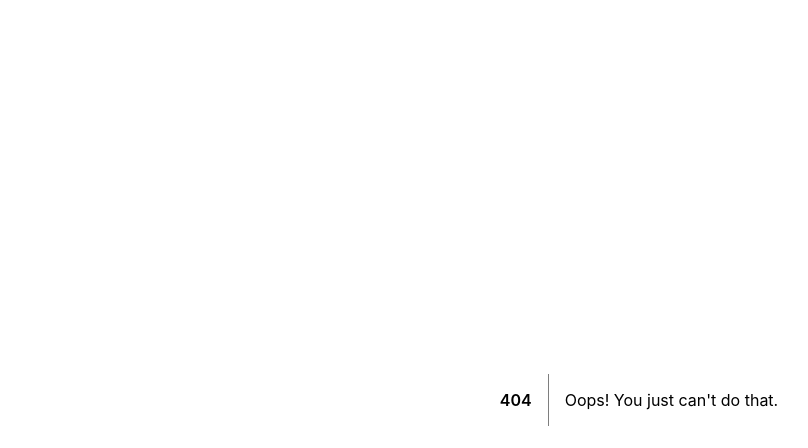
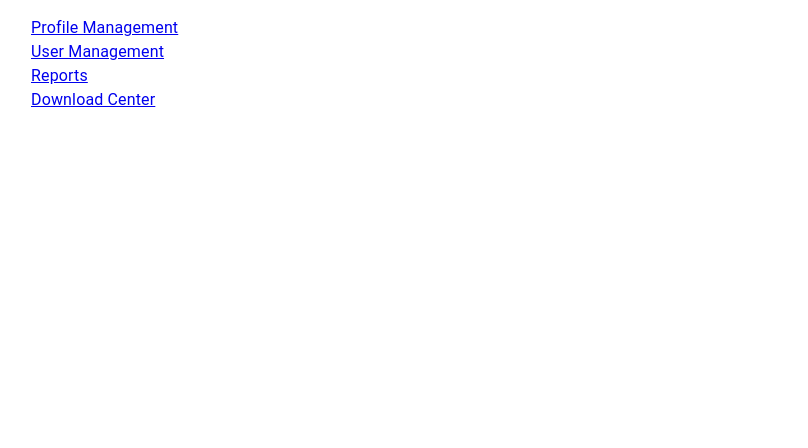
Before and after one commit to nithin-pb/frontend-freelance-7, a React (Create React App) app: page /admin in a window 1280 px wide. Shown: the top 448 px of the page, without its empty margins (9-817 px from the left). Built offline with nearby package versions, Linux system fonts and the light colour scheme.

Commit message:
package update

```diff
--- a/package.json
+++ b/package.json
@@ -3,6 +3,9 @@
     "version": "0.1.0",
     "private": true,
     "dependencies": {
+        "@emotion/react": "^11.10.6",
+        "@emotion/styled": "^11.10.6",
+        "@mui/material": "^5.12.1",
         "@testing-library/jest-dom": "^5.16.5",
         "@testing-library/react": "^13.4.0",
         "@testing-library/user-event": "^13.5.0",
@@ -42,8 +45,5 @@
             "last 1 firefox version",
             "last 1 safari version"
         ]
-  },
-  "devDependencies": {
-    "tailwindcss": "^3.3.1"
     }
 }
--- a/postcss.config.js
+++ /dev/null
@@ -1,6 +0,0 @@
-module.exports = {
-    plugins: {
-        tailwindcss: {},
-        autoprefixer: {},
-    },
-}
--- /dev/null
+++ b/src/components/AdminNavigation/index.scss
@@ -0,0 +1,11 @@
+nav {
+    width: 250px;
+
+    ul {
+        list-style: none;
+        li {
+            a {
+            }
+        }
+    }
+}
--- /dev/null
+++ b/src/components/AdminNavigation/index.tsx
@@ -0,0 +1,52 @@
+import { Link } from "react-router-dom"
+import { Typography } from "@mui/material"
+
+import "./index.scss"
+
+const navigationMenuItems = [
+    {
+        name: 'Profile Management',
+        link: '/admin/profile',
+        icon: ''
+    },
+    {
+        name: 'User Management',
+        link: '/admin/user',
+        icon: ''
+    },
+    {
+        name: 'Reports',
+        link: '/admin/reports',
+        icon: ''
+    },
+    {
+        name: 'Download Center',
+        link: '/admin/download-center',
+        icon: ''
+    },
+]
+
+
+export default function AdminNavigation() {
+    return (
+        <nav>
+            <div className="navigation-icon">
+            </div>
+            <ul>
+                {
+                    navigationMenuItems.map((e: any) => {
+                        return (
+                            <li>
+                                <Link to={e.link}>
+                                    <Typography>
+                                        {e.name}
+                                    </Typography>
+                                </Link>
+                            </li>
+                        )
+                    })
+                }
+            </ul>
+        </nav>
+    )
+}
--- a/src/components/index.ts
+++ b/src/components/index.ts
@@ -2,3 +2,4 @@ export { default as Home } from './Home'
 export { default as Header } from './Header'
 export { default as ErrorBoundary } from './ErrorBoundary'
 export { default as Login } from './Login'
+export { default as AdminNavigation } from './AdminNavigation'
--- a/src/index.scss
+++ b/src/index.scss
@@ -1,7 +1,3 @@
-@tailwind base;
-@tailwind components;
-@tailwind utilities;
-
 :root {
     --primary: rgb(85, 38, 255);
     --secondary: orange;
--- /dev/null
+++ b/src/pages/Admin/index.scss
@@ -0,0 +1,2 @@
+.Admin_MasterClass {
+}
--- /dev/null
+++ b/src/pages/Admin/index.tsx
@@ -0,0 +1,10 @@
+import { AdminNavigation } from "../../components"
+
+
+export default function Admin() {
+    return (
+        <div className="Admin_MasterClass">
+            <AdminNavigation />
+        </div>
+    )
+}
--- a/src/pages/index.ts
+++ b/src/pages/index.ts
@@ -1,3 +1,4 @@
 export { default as HomePage } from './HomePage'
 export { default as NotFound } from './404'
 export { default as Login } from './Login'
+export { default as Admin } from './Admin'
--- a/src/routes/root.tsx
+++ b/src/routes/root.tsx
@@ -1,10 +1,11 @@
 import { Route, Routes } from "react-router-dom";
-import { HomePage, NotFound, Login } from '../pages'
+import { HomePage, NotFound, Login, Admin } from '../pages'
 
 export default function RootRoute() {
     return (
         <Routes>
             <Route path='/' element={<HomePage />} />
+            <Route path='/admin' element={<Admin />} />
             <Route path='/login' element={<Login />} />
             <Route path='*' element={<NotFound />} />
         </Routes>
--- a/tailwind.config.js
+++ /dev/null
@@ -1,7 +0,0 @@
-module.exports = {
-    content: ['./src/**/*.{js,jsx,ts,tsx}'],
-    theme: {
-        extend: {},
-    },
-    plugins: [],
-}
```
Also changed, not shown: 1 other file (tests, documents, lock files or other folders). Lines whose indentation alone changed are shown as unchanged.
